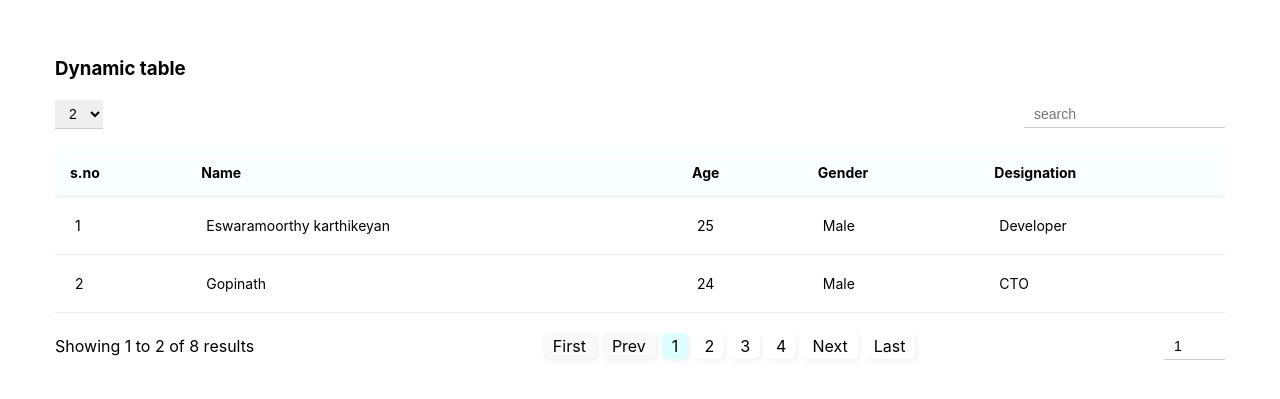
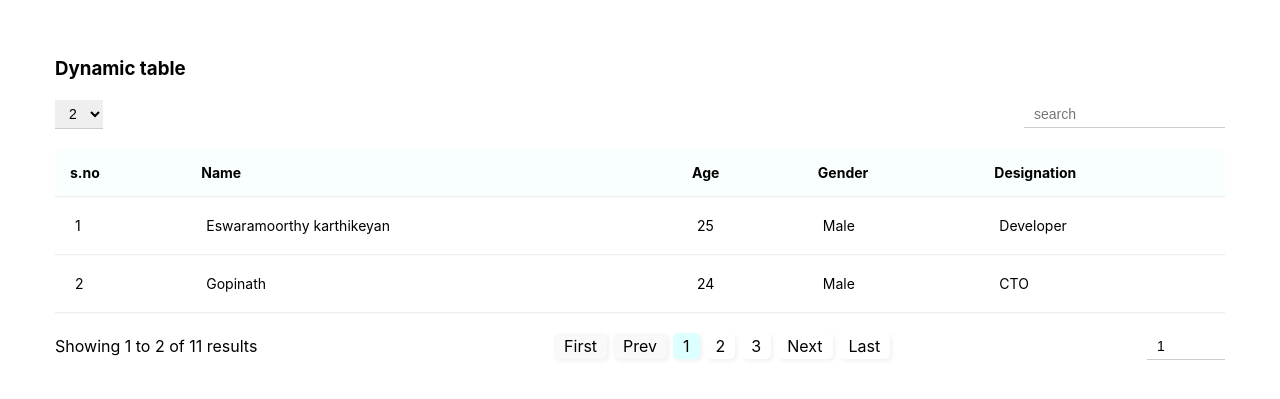
Before and after one commit to EswaramoorthyKarthikeyan/dynamic-table, a React (Create React App) app: page / in a window 1280 px wide. Shown: the part 191-590 px from the top of the page. Built offline with nearby package versions, Linux system fonts and the light colour scheme.

Commit message:
truncated pagination updated

```diff
--- a/src/App.css
+++ b/src/App.css
@@ -26,6 +26,13 @@
   cursor: pointer;
   border-radius: 5px;
   box-shadow: 2px 2px 4px rgb(241 241 241);
+}
+
+.pagination-list li.show {
+  display: inline-block;
+}
+.pagination-list li.hide {
+  display: none;
 }
 
 .pagination-list li.active {
--- a/src/App.js
+++ b/src/App.js
@@ -82,6 +82,10 @@ function App() {
     })
   }
 
+  // Pagination ellipsis
+  const showPage = (currentPage, pageIndex) => {
+    return pageIndex <= currentPage + 2 && pageIndex >= currentPage - 2 ? true : false
+  }
   return (
     <div className="App">
       <div className="container">
@@ -176,7 +180,9 @@ function App() {
               return (
                 <li
                   key={pageIndex}
-                  className={`${templateData.currentPage === pageIndex + 1 ? "active" : ""}`}
+                  className={`${templateData.currentPage === pageIndex + 1 ? "active" : ""} ${
+                    showPage(templateData.currentPage, pageIndex + 1) ? "show" : "hide"
+                  }`}
                   onClick={() => paginationOnClick(page + 1, templateDataBuilder(templateData.itemsPerPage, page + 1))}
                 >
                   {`  ${page + 1} `}
--- a/src/placeholderData.js
+++ b/src/placeholderData.js
@@ -78,6 +78,27 @@ export const table = {
       gender: "Male",
       designation: "CCO",
     },
+    {
+      sno: 9,
+      name: "Gopinath",
+      age: 24,
+      gender: "Male",
+      designation: "CTO",
+    },
+    {
+      sno: 10,
+      name: "Allen paul",
+      age: 25,
+      gender: "Male",
+      designation: "CEO",
+    },
+    {
+      sno: 11,
+      name: "Jefferson Swartz",
+      age: 25,
+      gender: "Male",
+      designation: "CCO",
+    },
   ],
   noOfItems: 2,
   currentPage: 1,
```
